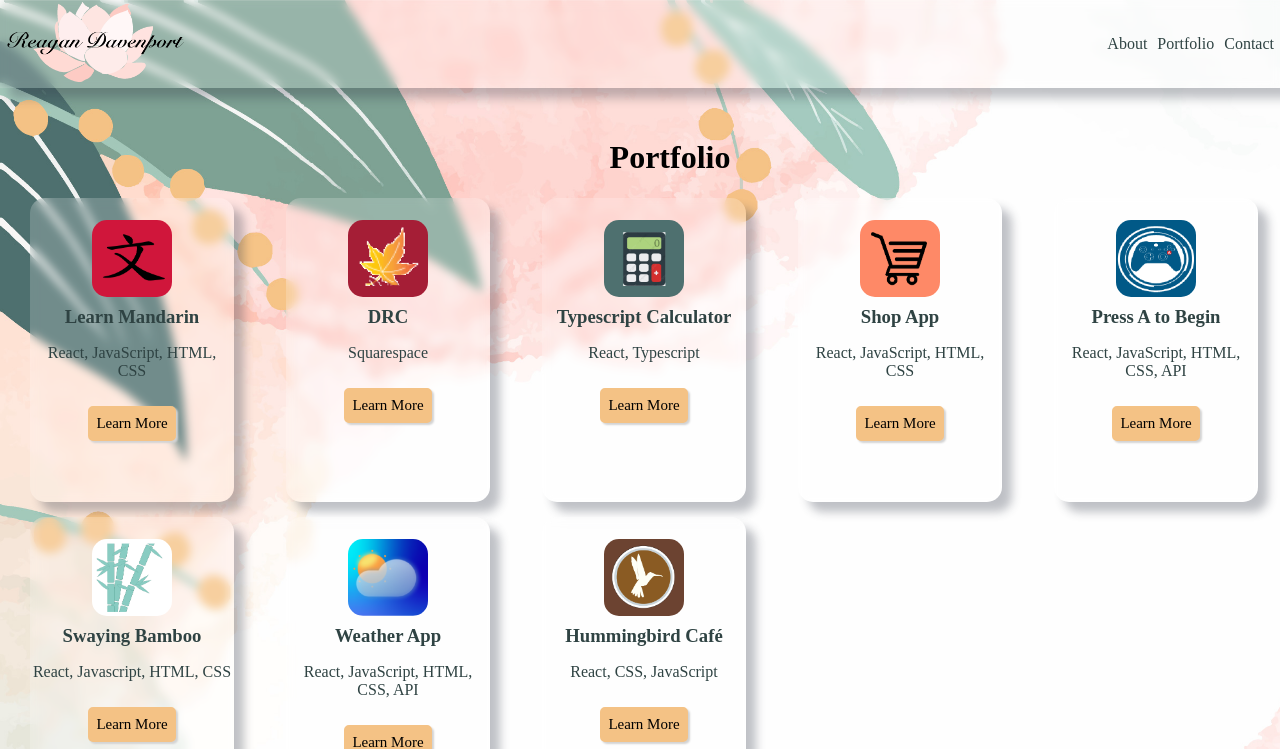
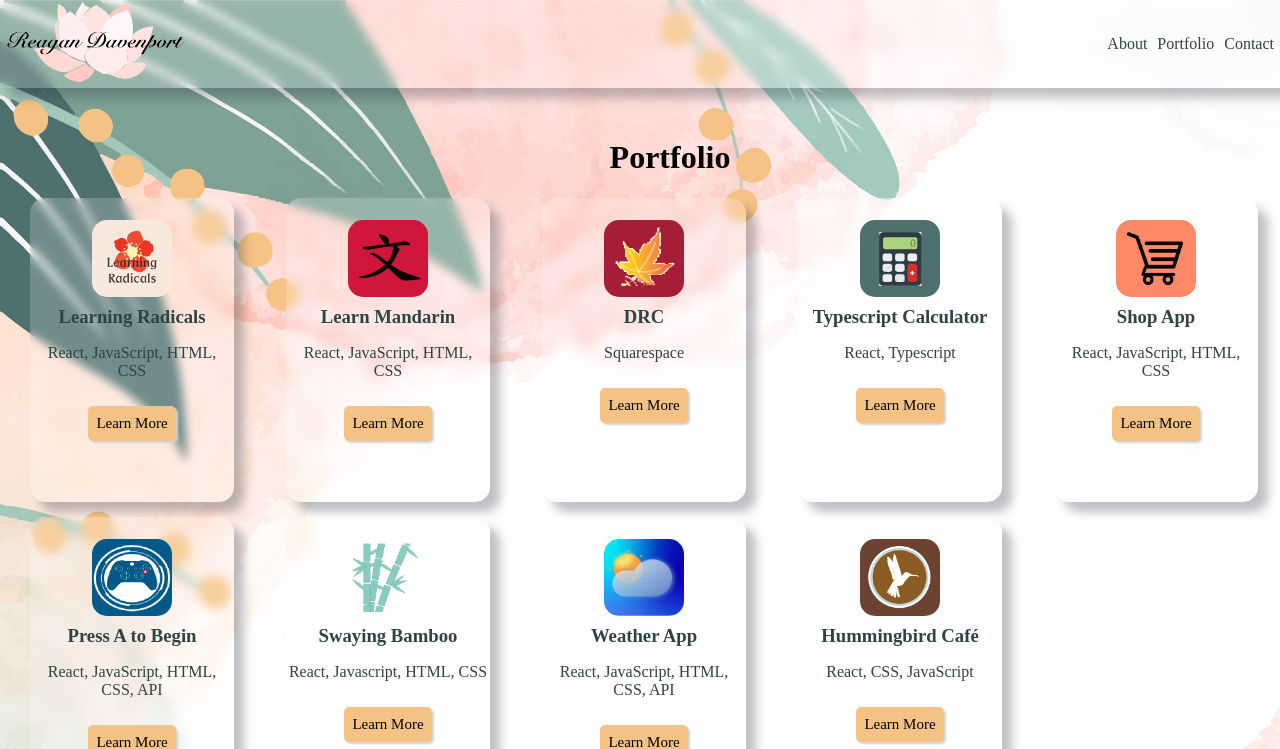
Before and after one commit to ReaganADavenport/Portfolio, a React (Create React App) app: page /portfolio in a window 1280 px wide. Shown: the top 749 px of the page. Built offline with nearby package versions, Linux system fonts and the light colour scheme.

Commit message:
added radicals card to portfolio

```diff
--- a/src/Components/portfolio/portfolio.js
+++ b/src/Components/portfolio/portfolio.js
@@ -11,6 +11,7 @@ import press from '../../Images/press-a.png';
 import bamboo from '../../Images/bamboo.png';
 import weather from '../../Images/weather.png';
 import hummingbird from '../../Images/humming.png';
+import plum from '../../Images/radicals-logo.png';
 
 
 const Portfolio = () => {
@@ -18,6 +19,7 @@ const Portfolio = () => {
         <div className="Porty">
             <h1>Portfolio</h1>
             <div className='Gallery'>
+                <Card projectImage={plum} projectName="Learning Radicals" projectDescript="React, JavaScript, HTML, CSS" projectLink="/portfolio/radicals"></Card>
                 <Card projectImage={wen} projectName="Learn Mandarin" projectDescript="React, JavaScript, HTML, CSS" projectLink="/portfolio/mandarin"></Card>
                 <Card projectImage={leaf} projectName="DRC" projectDescript="Squarespace" projectLink="/portfolio/drc"></Card>
                 <Card projectImage={calc} projectName="Typescript Calculator" projectDescript="React, Typescript" projectLink="/portfolio/calculator"></Card>
```
